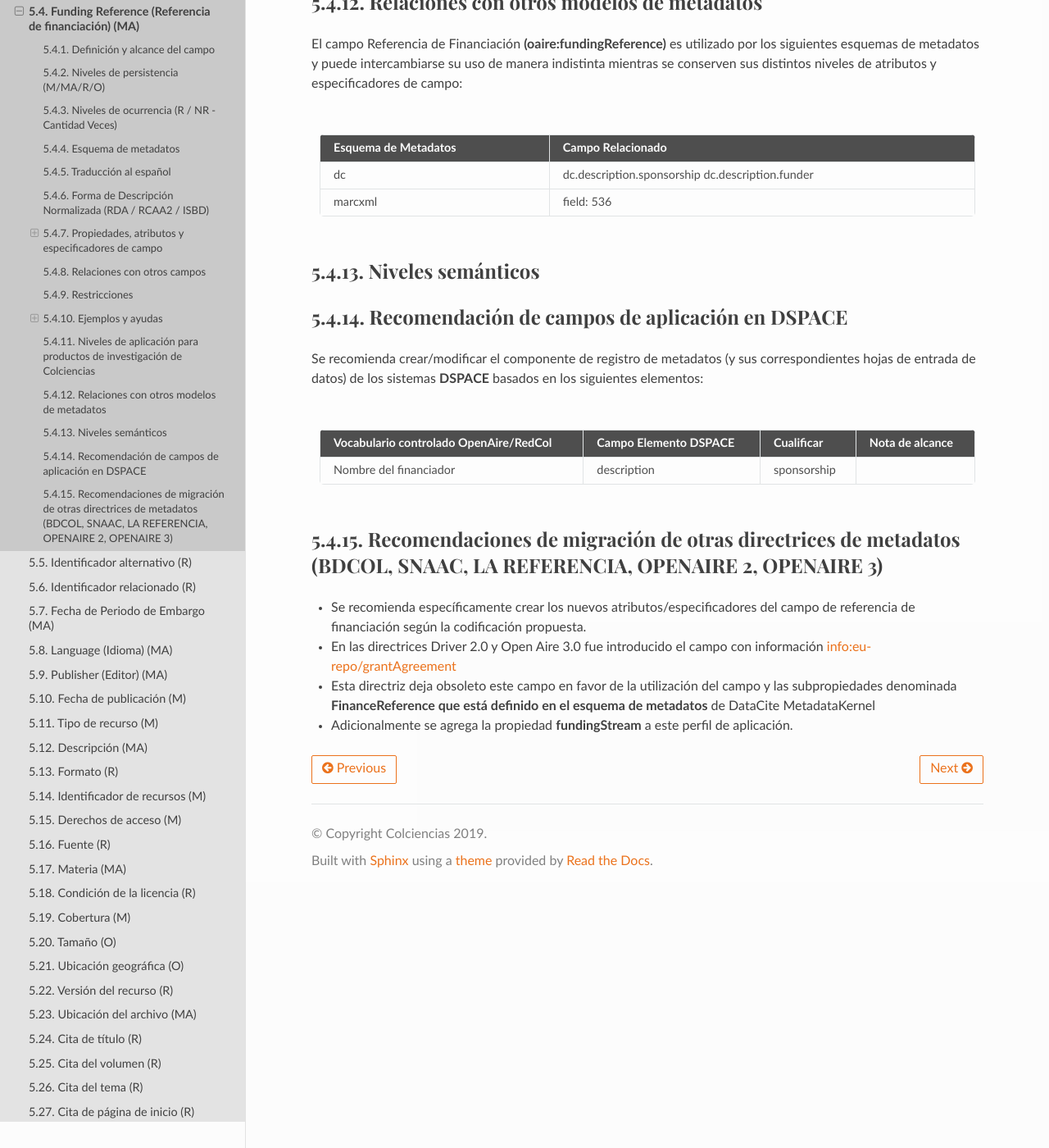
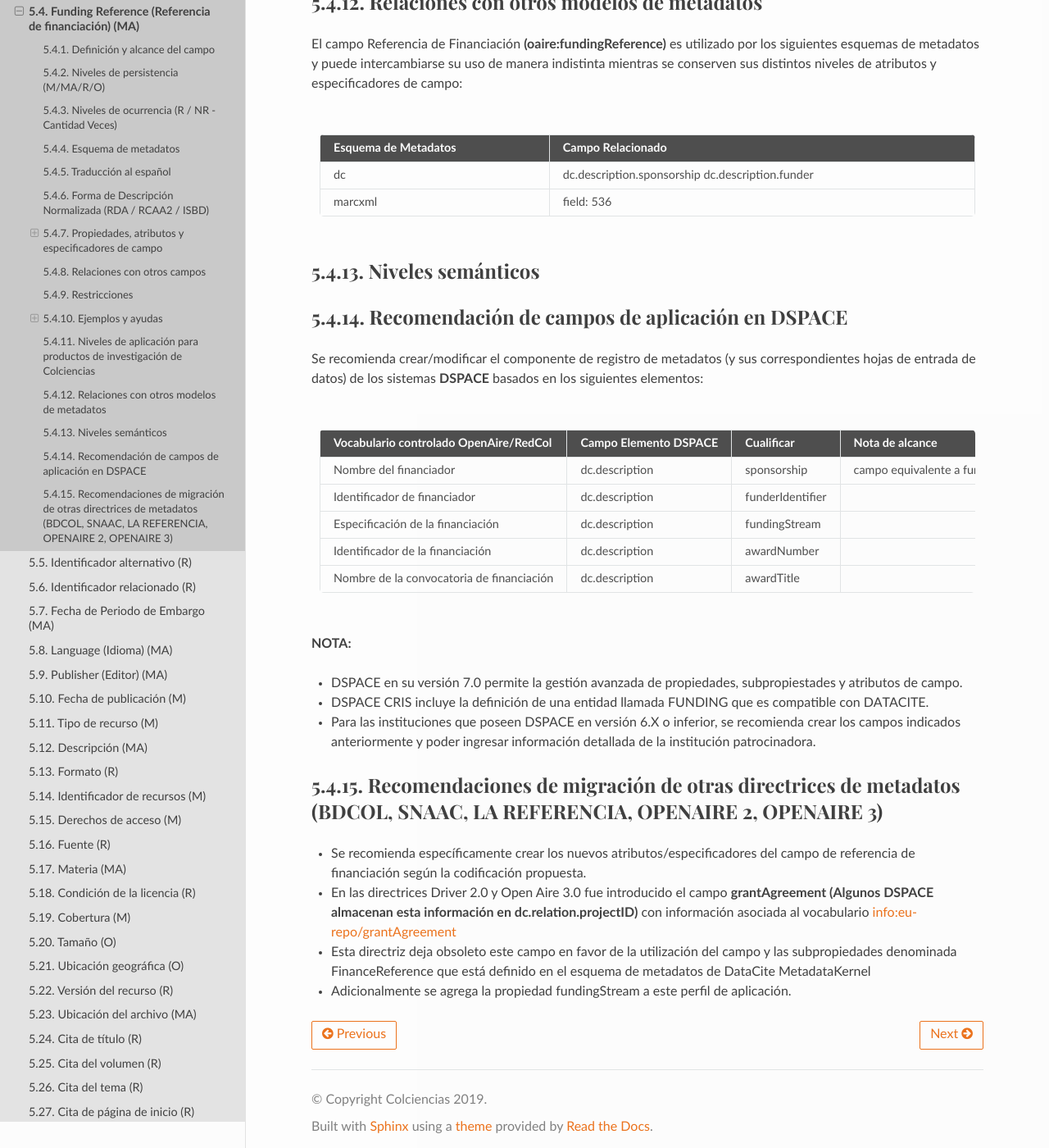
Before and after one commit to rcic/openaire4, a Sphinx documentation site: the page built from docs/field_projectid.rst, in a window 1280 px wide and 1400 px high, scrolled down 3560 px. Shown: the whole window at 82% size. Built offline with Sphinx 7.4.7 and the Read the Docs theme 2.0.0, drawn with Linux system fonts in a browser that asks for light colours; some web fonts are replaced; a script that is not in the unit is left out.

Commit message:
actualizacion

```diff
--- a/docs/field_projectid.rst
+++ b/docs/field_projectid.rst
@@ -162,17 +162,31 @@ Recomendación de campos de aplicación en DSPACE
 -----------------------------------------------
 Se recomienda crear/modificar el componente de registro de metadatos (y sus correspondientes hojas de entrada de datos) de los sistemas **DSPACE** basados en los siguientes elementos:
 
-+----------------------------------------+-----------------------+-------------+--------------------------------+
-| Vocabulario controlado OpenAire/RedCol | Campo Elemento DSPACE | Cualificar  | Nota de alcance                |
-+========================================+=======================+=============+================================+
-| Nombre del financiador                 | description           | sponsorship |                                |
-+----------------------------------------+-----------------------+-------------+--------------------------------+
++-------------------------------------------+-----------------------+------------------+--------------------------------+
+| Vocabulario controlado OpenAire/RedCol    | Campo Elemento DSPACE | Cualificar       | Nota de alcance                |
++===========================================+=======================+==================+================================+
+| Nombre del financiador                    | dc.description        | sponsorship      | campo equivalente a funderName |
++-------------------------------------------+-----------------------+------------------+--------------------------------+
+| Identificador de financiador              | dc.description        | funderIdentifier |                                |
++-------------------------------------------+-----------------------+------------------+--------------------------------+
+| Especificación de la financiación         | dc.description        | fundingStream    |                                |
++-------------------------------------------+-----------------------+------------------+--------------------------------+
+| Identificador de la financiación          | dc.description        | awardNumber      |                                |
++-------------------------------------------+-----------------------+------------------+--------------------------------+
+| Nombre de la convocatoria de financiación | dc.description        | awardTitle       |                                |
++-------------------------------------------+-----------------------+------------------+--------------------------------+
+
+**NOTA:**
+
+- DSPACE en su versión 7.0 permite la gestión avanzada de propiedades, subpropiestades y atributos de campo.
+- DSPACE CRIS  incluye la definición de una entidad llamada FUNDING que es compatible con DATACITE.
+- Para las instituciones que poseen DSPACE en versión 6.X o inferior, se recomienda crear los campos indicados anteriormente y poder ingresar información detallada de la institución patrocinadora.
 
 
 Recomendaciones de migración de otras directrices de metadatos (BDCOL, SNAAC, LA REFERENCIA, OPENAIRE 2, OPENAIRE 3)
 --------------------------------------------------------------------------------------------------------------------
 
 - Se recomienda específicamente crear los nuevos atributos/especificadores del campo de referencia de financiación según la codificación propuesta.
-- En las directrices Driver 2.0 y Open Aire 3.0 fue introducido el campo con información info:eu-repo/grantAgreement
-- Esta directriz deja obsoleto este campo en favor de la utilización del campo y las subpropiedades denominada  **FinanceReference que está definido en el esquema de metadatos** de DataCite MetadataKernel
-- Adicionalmente se agrega la propiedad **fundingStream** a este perfil de aplicación.
+- En las directrices Driver 2.0 y Open Aire 3.0 fue introducido el campo **grantAgreement (Algunos DSPACE almacenan esta información en dc.relation.projectID)** con información asociada al vocabulario info:eu-repo/grantAgreement
+- Esta directriz deja obsoleto este campo en favor de la utilización del campo y las subpropiedades denominada  FinanceReference que está definido en el esquema de metadatos de DataCite MetadataKernel
+- Adicionalmente se agrega la propiedad fundingStream a este perfil de aplicación.
```
